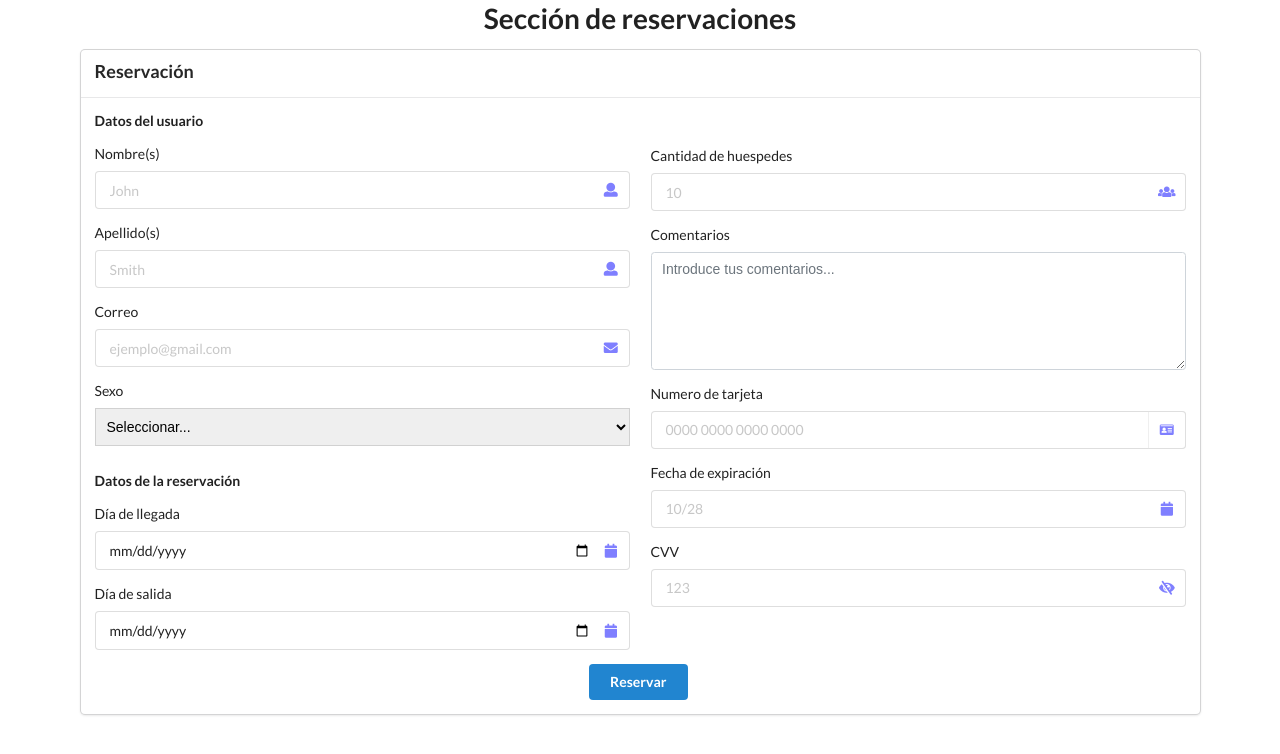
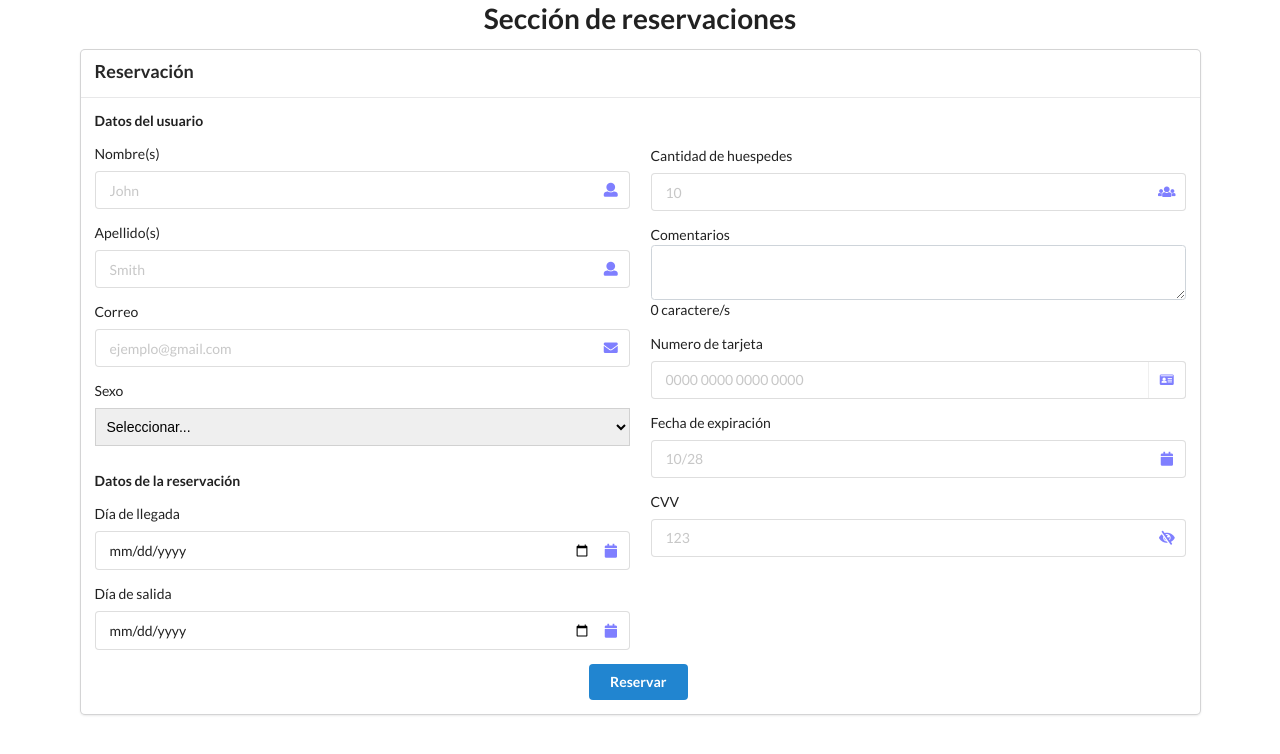
Before and after one commit to SebastianCarv/U1-T3-E2-ValidacionDeDatosDeEntrada, a plain HTML site: page index.html in a window 1280 px wide. Drawn offline with nearby package versions, Linux system fonts and the light colour scheme; files whose address does not match are found by name.

Commit message:
contador de caracteres
Se agregó contador de caracteres como validación del text área

```diff
--- a/index.html
+++ b/index.html
@@ -71,16 +71,16 @@
                                     <p><br></p>
                                     <label for="quantity" class="form-label">Cantidad de huespedes</label>
                                     <div class="ui fluid icon input mb-3">
-                                        <input type="number" required id="quantity" placeholder="10"
+                                        <input type="number" required id="quantity" placeholder="10" min="1" max="10"
                                             class="form-control">
                                         <i class="users icon" style="color: blue;"></i>
                                     </div>
 
-                                    <label for="coments" class="form-label">Comentarios</label>
                                     <div class="form-group mb-3">
-                                        <textarea class="form-control" id="coments"
-                                            placeholder="Introduce tus comentarios..." rows="5"></textarea>
-                                    </div>
+                                        <label for="contador">Comentarios</label>
+                                        <textarea  class="form-control" name="contador" id="contador" minlength="1" maxlength="40" onpaste="contarcaracteres();" onkeyup="contarcaracteres();"></textarea>
+                                        <div id="res">0 caractere/s</div>
+                                </div>
 
                                     <label for="cardNumber" class="form-label">Numero de tarjeta</label>
                                     <div class="ui fluid icon input mb-3">
```
